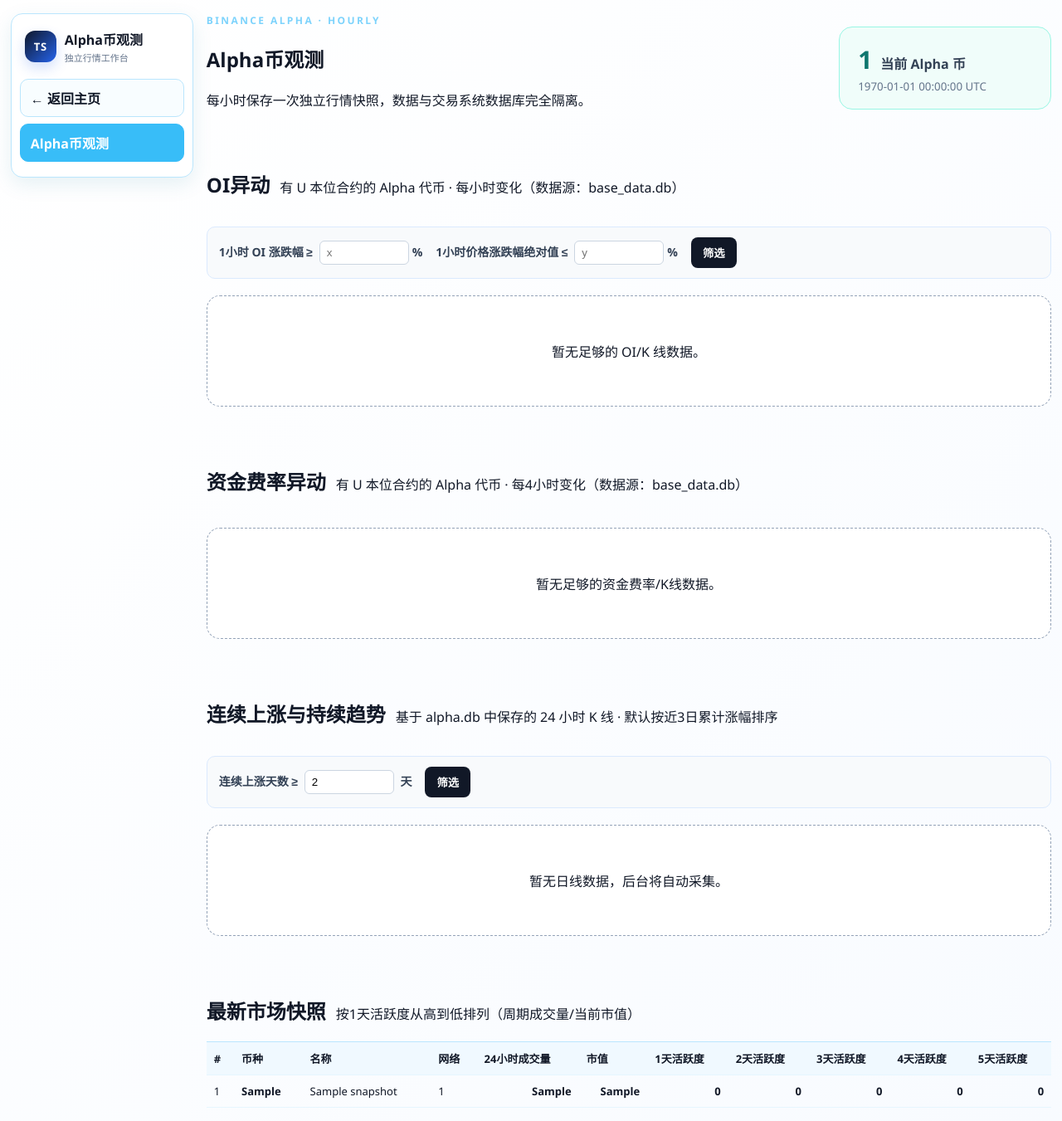
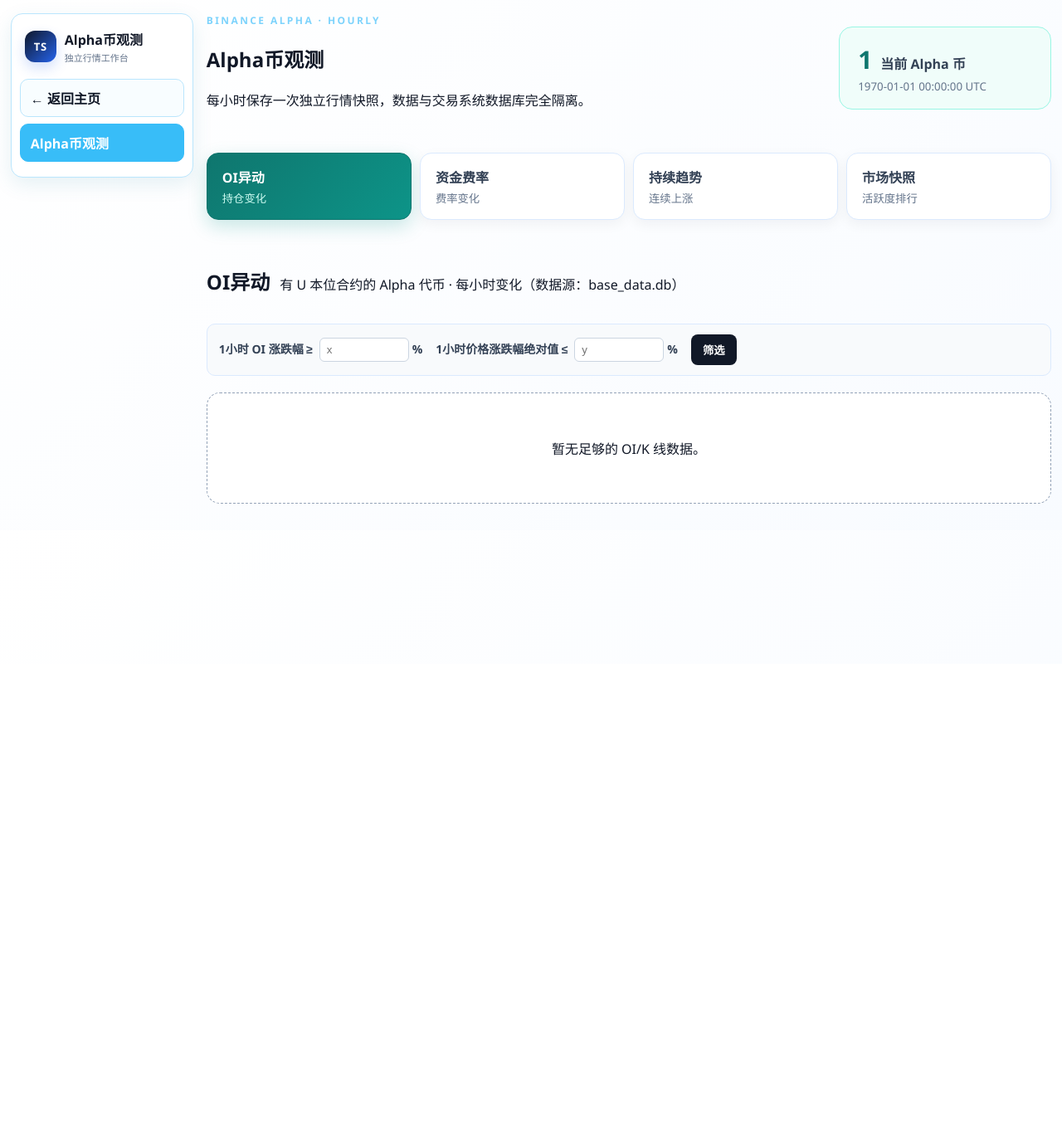
Before and after one commit to Jane1936/Trading-Sys-Demo, a Flask app: page /market/alpha in a window 1280 px wide. Shown: the whole page at 83% size. After the commit the page ends 607 px from the top, so only its background shows below. Run offline with Flask 3, Linux system fonts and the light colour scheme; tables that the repository leaves empty hold one stand-in row (values such as "Sample post").

Commit message:
Redesign Alpha observation modules as tabs

```diff
--- a/static/dashboard.css
+++ b/static/dashboard.css
@@ -355,3 +355,10 @@ tbody tr:hover { background: #f8fdff; }
   .allusdt-24h-highlight { align-items:flex-start; flex-direction:column; }
   .allusdt-24h-meta { align-items:flex-start; }
 }
+
+/* Alpha观测以模块卡片+标签切换呈现，避免四张长表同时占满页面。 */
+.alpha-module-tabs { display:grid; grid-template-columns:repeat(4,minmax(0,1fr)); gap:10px; margin-top:20px; }
+.alpha-module-tab { display:flex; flex-direction:column; align-items:flex-start; gap:4px; padding:16px 18px; border:1px solid #dbeafe; border-radius:14px; background:#fff; color:#334155; cursor:pointer; font:inherit; text-align:left; box-shadow:0 5px 16px rgba(15,23,42,.05); transition:.18s ease; }
+.alpha-module-tab span { font-weight:800; font-size:16px; }.alpha-module-tab small { color:#64748b; }.alpha-module-tab:hover { transform:translateY(-2px); border-color:#5eead4; }.alpha-module-tab.active { color:#fff; background:linear-gradient(135deg,#0f766e,#0d9488); border-color:#0f766e; box-shadow:0 8px 22px rgba(13,148,136,.22); }.alpha-module-tab.active small { color:#ccfbf1; }
+.alpha-panel[hidden] { display:none !important; }
+@media (max-width:700px) { .alpha-module-tabs { grid-template-columns:repeat(2,minmax(0,1fr)); } }
--- a/templates/alpha.html
+++ b/templates/alpha.html
@@ -40,9 +40,15 @@
       {% endif %}
     </section>
   {% else %}
-    <section class="panel alpha-panel">
+    <nav class="alpha-module-tabs" aria-label="Alpha观测模块">
+      <button type="button" class="alpha-module-tab active" data-alpha-tab="oi"><span>OI异动</span><small>持仓变化</small></button>
+      <button type="button" class="alpha-module-tab" data-alpha-tab="funding"><span>资金费率</span><small>费率变化</small></button>
+      <button type="button" class="alpha-module-tab" data-alpha-tab="trend"><span>持续趋势</span><small>连续上涨</small></button>
+      <button type="button" class="alpha-module-tab" data-alpha-tab="snapshot"><span>市场快照</span><small>活跃度排行</small></button>
+    </nav>
+    <section class="panel alpha-panel" data-alpha-panel="oi">
       <div class="panel-title alpha-panel-title"><div><h2>OI异动</h2><span>有 U 本位合约的 Alpha 代币 · 每小时变化（数据源：base_data.db）</span></div>{% if oi_changes|length > 10 %}<button type="button" class="btn btn-secondary alpha-oi-toggle" aria-expanded="false">展开全部（{{ oi_changes|length }}）</button>{% endif %}</div>
-      <form class="alpha-filter" method="get" action="{{ url_for('alpha_market') }}">
+      <form class="alpha-filter" data-alpha-filter="oi" method="get" action="{{ url_for('alpha_market') }}">
         <label>1小时 OI 涨跌幅 ≥ <input type="number" name="oi_min" min="0" step="0.1" value="{{ oi_min if oi_min is not none else '' }}" placeholder="x">%</label>
         <label>1小时价格涨跌幅绝对值 ≤ <input type="number" name="price_max" min="0" step="0.1" value="{{ price_max if price_max is not none else '' }}" placeholder="y">%</label>
         <button class="btn btn-secondary" type="submit">筛选</button>
@@ -52,15 +58,15 @@
       {% for item in oi_changes %}<tr{% if loop.index > 10 %} class="alpha-oi-extra-row" hidden{% endif %}><td><strong>{{ item.symbol }}</strong></td><td class="numeric alpha-change{% if item.oi_change is not none %} {{ 'alpha-change-positive' if item.oi_change >= 0 else 'alpha-change-negative' }}{% endif %}">{% if item.oi_change is not none %}{{ '%+.2f'|format(item.oi_change * 100) }}%{% else %}—{% endif %}</td><td class="numeric alpha-change{% if item.price_change is not none %} {{ 'alpha-change-positive' if item.price_change >= 0 else 'alpha-change-negative' }}{% endif %}">{% if item.price_change is not none %}{{ '%+.2f'|format(item.price_change * 100) }}%{% else %}—{% endif %}</td></tr>{% endfor %}
       </tbody></table></div>{% else %}<p class="empty-state">暂无足够的 OI/K 线数据。</p>{% endif %}
     </section>
-    <section class="panel alpha-panel">
+    <section class="panel alpha-panel" data-alpha-panel="funding">
       <div class="panel-title alpha-panel-title"><div><h2>资金费率异动</h2><span>有 U 本位合约的 Alpha 代币 · 每4小时变化（数据源：base_data.db）</span></div>{% if funding_changes|length > 10 %}<button type="button" class="btn btn-secondary alpha-funding-toggle" aria-expanded="false">展开全部（{{ funding_changes|length }}）</button>{% endif %}</div>
       {% if funding_changes %}<div class="table-wrap"><table class="alpha-table"><thead><tr><th>币种</th><th>4小时资金费率涨跌幅</th><th>4小时价格涨跌幅</th></tr></thead><tbody>
       {% for item in funding_changes %}<tr{% if loop.index > 10 %} class="alpha-funding-extra-row" hidden{% endif %}><td><strong>{{ item.symbol }}</strong></td><td class="numeric alpha-change{% if item.funding_change is not none %} {{ 'alpha-change-positive' if item.funding_change >= 0 else 'alpha-change-negative' }}{% endif %}">{% if item.funding_change is not none %}{{ '%+.2f'|format(item.funding_change * 100) }}%{% else %}—{% endif %}</td><td class="numeric alpha-change{% if item.price_change is not none %} {{ 'alpha-change-positive' if item.price_change >= 0 else 'alpha-change-negative' }}{% endif %}">{% if item.price_change is not none %}{{ '%+.2f'|format(item.price_change * 100) }}%{% else %}—{% endif %}</td></tr>{% endfor %}
       </tbody></table></div>{% else %}<p class="empty-state">暂无足够的资金费率/K线数据。</p>{% endif %}
     </section>
-    <section class="panel alpha-panel">
+    <section class="panel alpha-panel" data-alpha-panel="trend">
       <div class="panel-title alpha-panel-title"><div><h2>连续上涨与持续趋势</h2><span>基于 alpha.db 中保存的 24 小时 K 线 · 默认按近3日累计涨幅排序</span></div>{% if trends|length > 10 %}<button type="button" class="btn btn-secondary alpha-trend-toggle" aria-expanded="false">展开全部（{{ trends|length }}）</button>{% endif %}</div>
-      <form class="alpha-filter" method="get" action="{{ url_for('alpha_market') }}">
+      <form class="alpha-filter" data-alpha-filter="trend" method="get" action="{{ url_for('alpha_market') }}">
         <label>连续上涨天数 ≥ <input type="number" name="consecutive_up_days_min" min="0" step="1" value="{{ consecutive_up_days_min }}"> 天</label>
         <button class="btn btn-secondary" type="submit">筛选</button>
         {% if consecutive_up_days_min != 2 %}<a class="btn btn-secondary" href="{{ url_for('alpha_market') }}">清除</a>{% endif %}
@@ -69,7 +75,7 @@
       {% for trend in trends %}<tr{% if loop.index > 10 %} class="alpha-trend-extra-row" hidden{% endif %}><td><strong>{{ trend.symbol }}</strong></td><td class="numeric">{{ trend.consecutive_up_days }}</td><td class="numeric">{{ trend.recent_five_up_days }}</td><td class="numeric alpha-change{% if trend.three_day_return is not none %} {{ 'alpha-change-positive' if trend.three_day_return >= 0 else 'alpha-change-negative' }}{% endif %}">{% if trend.three_day_return is not none %}{{ '%+.2f'|format(trend.three_day_return * 100) }}%{% else %}—{% endif %}</td><td class="numeric alpha-change{% if trend.five_day_return is not none %} {{ 'alpha-change-positive' if trend.five_day_return >= 0 else 'alpha-change-negative' }}{% endif %}">{% if trend.five_day_return is not none %}{{ '%+.2f'|format(trend.five_day_return * 100) }}%{% else %}—{% endif %}</td><td class="numeric">{% if trend.trend_return is not none %}{{ '%.2f'|format(trend.trend_return * 100) }}%{% else %}—{% endif %}</td><td class="numeric">{{ trend.kline_count }}</td></tr>{% endfor %}
       </tbody></table></div>{% else %}<p class="empty-state">暂无日线数据，后台将自动采集。</p>{% endif %}
     </section>
-    <section class="panel alpha-panel active">
+    <section class="panel alpha-panel" data-alpha-panel="snapshot">
       <div class="panel-title alpha-panel-title">
         <div><h2>最新市场快照</h2><span>按1天活跃度从高到低排列（周期成交量/当前市值）</span></div>
         {% if tokens|length > 10 %}<button type="button" class="btn btn-secondary alpha-toggle" aria-expanded="false">展开全部（{{ tokens|length }}）</button>{% endif %}
@@ -106,6 +112,31 @@
     const value = Number(cell.dataset.value);
     if (Number.isFinite(value)) cell.textContent = new Intl.NumberFormat('zh-CN', { maximumFractionDigits: 2 }).format(value);
   });
+  const activateAlphaModule = (name) => {
+    document.querySelectorAll('[data-alpha-panel]').forEach((panel) => { panel.hidden = panel.dataset.alphaPanel !== name; });
+    document.querySelectorAll('[data-alpha-tab]').forEach((tab) => { tab.classList.toggle('active', tab.dataset.alphaTab === name); tab.setAttribute('aria-selected', String(tab.dataset.alphaTab === name)); });
+  };
+  document.querySelectorAll('[data-alpha-tab]').forEach((tab) => tab.addEventListener('click', () => activateAlphaModule(tab.dataset.alphaTab)));
+  activateAlphaModule('oi');
+  const bindAlphaFilter = (form) => form.addEventListener('submit', async (event) => {
+    event.preventDefault();
+    const panel = form.closest('[data-alpha-panel]');
+    const button = form.querySelector('button[type="submit"]');
+    if (button) { button.disabled = true; button.textContent = '筛选中…'; }
+    try {
+      const response = await fetch(`${form.action}?${new URLSearchParams(new FormData(form))}`, { headers: { 'X-Requested-With': 'XMLHttpRequest' } });
+      if (!response.ok) throw new Error('request failed');
+      const documentFragment = new DOMParser().parseFromString(await response.text(), 'text/html');
+      const updated = documentFragment.querySelector(`[data-alpha-panel="${panel.dataset.alphaPanel}"]`);
+      if (updated) { panel.replaceWith(updated); bindAlphaFilter(updated.querySelector('.alpha-filter')); activateAlphaModule(updated.dataset.alphaPanel); bindAlphaToggles(updated); }
+    } catch (error) { form.submit(); }
+  });
+  const bindAlphaToggles = (scope = document) => {
+    const oiToggle = scope.querySelector('.alpha-oi-toggle');
+    if (oiToggle && !oiToggle.dataset.bound) { oiToggle.dataset.bound = '1'; oiToggle.addEventListener('click', () => { const expanded = oiToggle.getAttribute('aria-expanded') === 'true'; scope.querySelectorAll('.alpha-oi-extra-row').forEach((row) => { row.hidden = expanded; }); oiToggle.setAttribute('aria-expanded', String(!expanded)); oiToggle.textContent = expanded ? `展开全部（{{ oi_changes|length }}）` : '收起列表'; }); }
+  };
+  document.querySelectorAll('.alpha-filter').forEach(bindAlphaFilter);
+  bindAlphaToggles();
   const oiToggle = document.querySelector('.alpha-oi-toggle');
   if (oiToggle) {
     oiToggle.addEventListener('click', () => {
```
